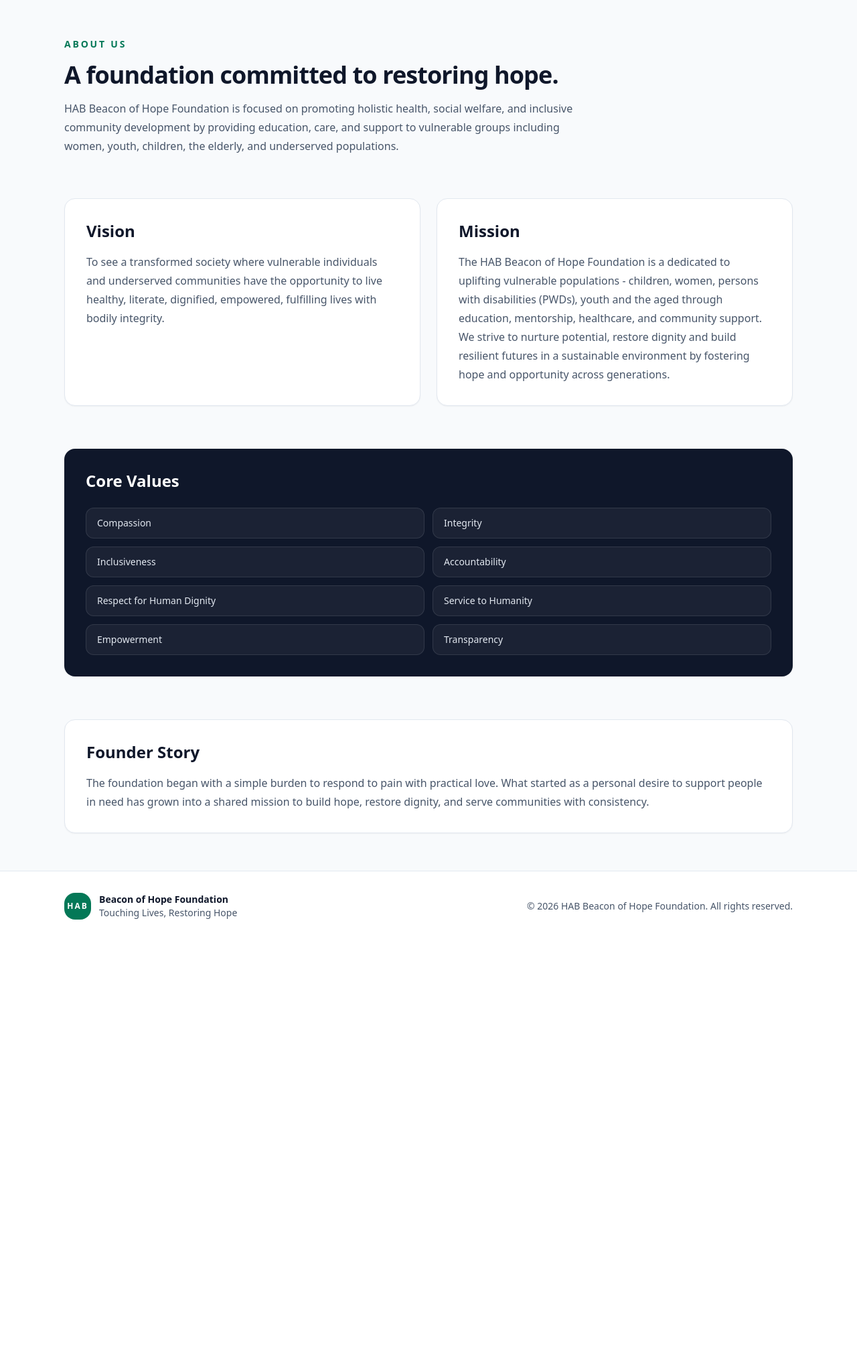
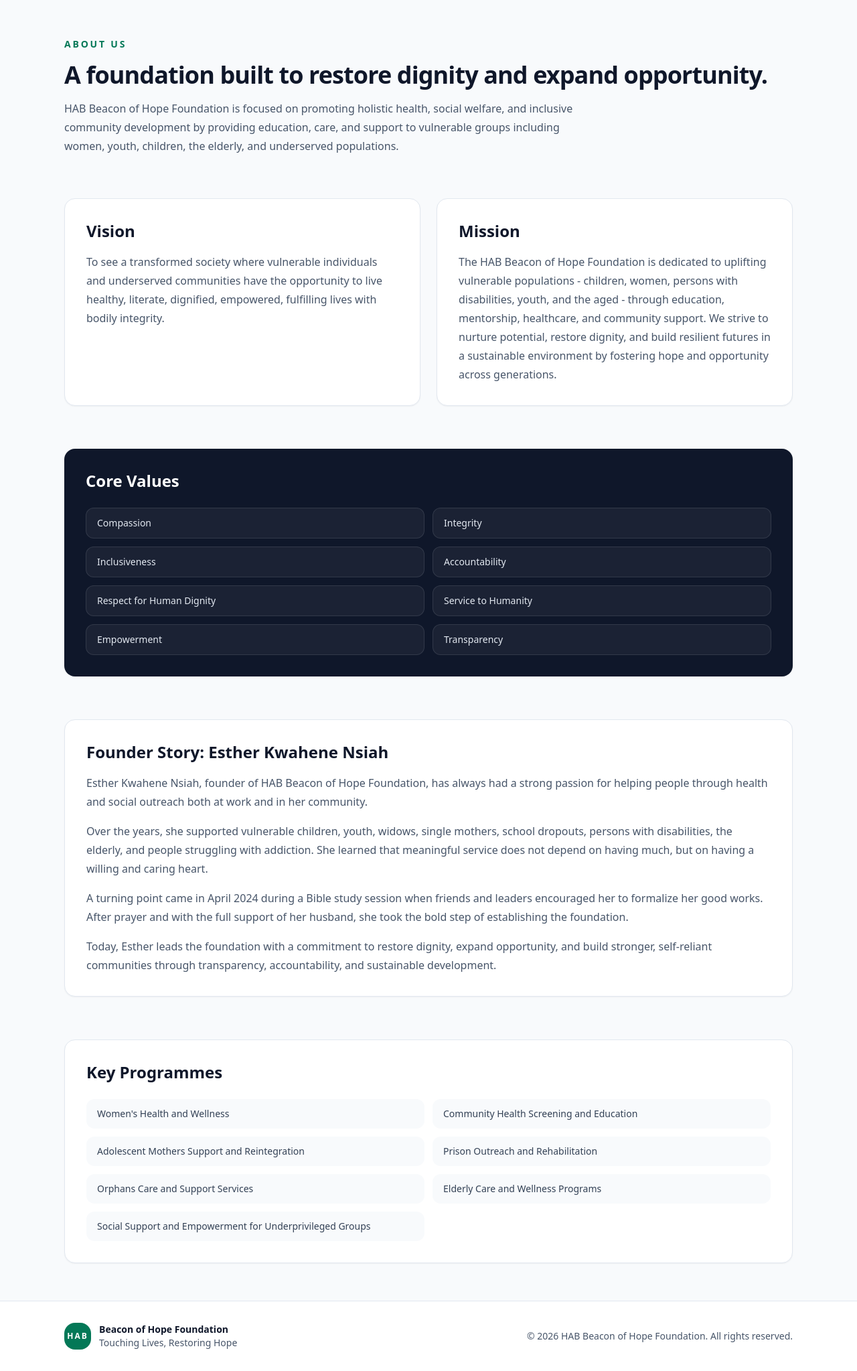
Before and after one commit to khaeyMensah/hab_foundation, a Django app: page /about/ in a window 1280 px wide. Shown: the part 77-2124 px from the top of the page at 67% size. Before the commit the page ends 1450 px from the top, so only its background shows below. Run offline with Django 5.2, Linux system fonts and the light colour scheme; parts of the project's set-up code (start-up, migrations or seed data) failed here and were passed over; some libraries are stand-ins or nearby versions.

Commit message:
Update core pages

```diff
--- a/core/templates/core/about.html
+++ b/core/templates/core/about.html
@@ -5,9 +5,9 @@
 {% block content %}
 <section class="space-y-4">
     <p class="text-sm font-semibold uppercase tracking-[0.2em] text-emerald-700">About Us</p>
-    <h1 class="text-3xl font-bold tracking-tight text-slate-900 sm:text-4xl">A foundation committed to restoring hope.</h1>
+    <h1 class="text-3xl font-bold tracking-tight text-slate-900 sm:text-4xl">A foundation built to restore dignity and expand opportunity.</h1>
     <p class="max-w-3xl text-base leading-7 text-slate-600">
-        HAB Beacon of Hope Foundation is focused on promoting holistic health, social welfare, and inclusive community development by providing education, care, and support to vulnerable groups including women, youth, children, the elderly, and underserved populations.
+        {{ main_objective }}
     </p>
 </section>
 
@@ -21,8 +21,7 @@
     <article class="rounded-2xl border border-slate-200 bg-white p-6 shadow-sm sm:p-8">
         <h2 class="text-2xl font-semibold text-slate-900">Mission</h2>
         <p class="mt-4 text-base leading-7 text-slate-600">
-            The HAB Beacon of Hope Foundation is a dedicated to uplifting vulnerable populations - children, women, persons with disabilities (PWDs), youth and the aged through education, mentorship, healthcare, and community support.
-            We strive to nurture potential, restore dignity and build resilient futures in a sustainable environment by fostering hope and opportunity across generations.
+            The HAB Beacon of Hope Foundation is dedicated to uplifting vulnerable populations - children, women, persons with disabilities, youth, and the aged - through education, mentorship, healthcare, and community support. We strive to nurture potential, restore dignity, and build resilient futures in a sustainable environment by fostering hope and opportunity across generations.
         </p>
     </article>
 </section>
@@ -37,9 +36,20 @@
 </section>
 
 <section class="rounded-2xl border border-slate-200 bg-white p-6 shadow-sm sm:p-8">
-    <h2 class="text-2xl font-semibold text-slate-900">Founder Story</h2>
-    <p class="mt-4 text-base leading-7 text-slate-600">
-        The foundation began with a simple burden to respond to pain with practical love. What started as a personal desire to support people in need has grown into a shared mission to build hope, restore dignity, and serve communities with consistency.
-    </p>
+    <h2 class="text-2xl font-semibold text-slate-900">Founder Story: Esther Kwahene Nsiah</h2>
+    <div class="mt-4 space-y-4 text-base leading-7 text-slate-600">
+        {% for paragraph in founder_story %}
+            <p>{{ paragraph }}</p>
+        {% endfor %}
+    </div>
+</section>
+
+<section class="rounded-2xl border border-slate-200 bg-white p-6 shadow-sm sm:p-8">
+    <h2 class="text-2xl font-semibold text-slate-900">Key Programmes</h2>
+    <ul class="mt-6 grid gap-3 sm:grid-cols-2">
+        {% for programme in key_programmes %}
+            <li class="rounded-xl bg-slate-50 px-4 py-3 text-sm text-slate-700">{{ programme }}</li>
+        {% endfor %}
+    </ul>
 </section>
 {% endblock %}
--- a/core/templates/core/contact.html
+++ b/core/templates/core/contact.html
@@ -7,7 +7,7 @@
     <p class="text-sm font-semibold uppercase tracking-[0.2em] text-emerald-700">Contact</p>
     <h1 class="text-3xl font-bold tracking-tight text-slate-900 sm:text-4xl">Let's connect.</h1>
     <p class="max-w-3xl text-base leading-7 text-slate-600">
-        Reach out for partnerships, volunteer opportunities, support inquiries, or general questions about the foundation.
+        Reach out for partnerships, volunteering, health outreach, education support, rehabilitation programmes, orphan care, elderly wellness, or general questions about the foundation.
     </p>
 </section>
 
@@ -15,6 +15,10 @@
     <article class="rounded-2xl border border-slate-200 bg-white p-6 shadow-sm sm:p-8">
         <h2 class="text-2xl font-semibold text-slate-900">Contact Information</h2>
         <div class="mt-6 space-y-5 text-sm text-slate-600">
+            <div>
+                <p class="font-semibold text-slate-900">Executive Director</p>
+                <p>Esther Kwahene Nsiah</p>
+            </div>
             <div>
                 <p class="font-semibold text-slate-900">Email</p>
                 <p class="break-words">habbeaconofhopefoundation@gmail.com</p>
--- a/core/views.py
+++ b/core/views.py
@@ -1,6 +1,10 @@
 from django.shortcuts import render
 
 from programs.services import get_programs
+
+MAIN_OBJECTIVE = (
+    "HAB Beacon of Hope Foundation is focused on promoting holistic health, social welfare, and inclusive community development by providing education, care, and support to vulnerable groups including women, youth, children, the elderly, and underserved populations."
+)
 
 CORE_VALUES = [
     "Compassion",
@@ -13,23 +17,127 @@ CORE_VALUES = [
     "Transparency",
 ]
 
+WHO_WE_SERVE = [
+    "Women and adolescent mothers",
+    "Children and orphans",
+    "Youth and school dropouts",
+    "Persons with disabilities",
+    "The elderly",
+    "Underserved communities",
+]
+
+KEY_PROGRAMMES = [
+    "Women's Health and Wellness",
+    "Community Health Screening and Education",
+    "Adolescent Mothers Support and Reintegration",
+    "Prison Outreach and Rehabilitation",
+    "Orphans Care and Support Services",
+    "Elderly Care and Wellness Programs",
+    "Social Support and Empowerment for Underprivileged Groups",
+]
+
 IMPACT_HIGHLIGHTS = [
     {
-        "title": "Education support",
-        "description": "Helping children and families access learning opportunities and school essentials.",
+        "title": "Breast cancer awareness and screening",
+        "description": (
+            "On 19 October 2025, the foundation held a major outreach at Holy Spirit Catholic "
+            "Church, Sunyani, screening 30 women and referring 7 for further medical care."
+        ),
     },
     {
-        "title": "Community outreach",
-        "description": "Providing practical care through local support drives and compassionate engagement.",
+        "title": "Adolescent mothers back to school",
+        "description": (
+            "From March to July 2025, vulnerable adolescent mothers across the Bono Region "
+            "received reintegration support to return to school and rebuild confidence."
+        ),
     },
     {
-        "title": "Hope restoration",
-        "description": "Creating safe spaces where vulnerable people can find encouragement and direction.",
+        "title": "Prison outreach and health education",
+        "description": (
+            "On 17 October 2025, breast cancer education and free breast examinations reached "
+            "female inmates and staff at Sunyani Central Prison."
+        ),
     },
     {
-        "title": "Volunteer partnerships",
-        "description": "Mobilizing people who want to serve and make a measurable difference together.",
+        "title": "Orphanage care and health support",
+        "description": (
+            "Between December 2024 and January 2025, the foundation supported four orphanages "
+            "in Sunyani with hygiene education, sanitary pads, and health screenings."
+        ),
     },
+    {
+        "title": "Elderly home visits and wellness support",
+        "description": (
+            "Through continuous home visits in Sunyani and Fiapre during 2024 and 2025, "
+            "elderly adults received health education, emotional support, and wellness checks."
+        ),
+    },
+]
+
+FUTURE_PRIORITIES = [
+    {
+        "title": "Expand health screening and education",
+        "description": (
+            "Organize quarterly breast cancer, hypertension, diabetes, and wellness screenings "
+            "while strengthening referrals through hospitals and clinics."
+        ),
+    },
+    {
+        "title": "Build a formal support pathway for adolescent mothers",
+        "description": (
+            "Establish mentorship, counselling, educational support, and vocational training "
+            "for adolescent mothers returning to school and work."
+        ),
+    },
+    {
+        "title": "Scale prison rehabilitation and reintegration outreach",
+        "description": (
+            "Introduce literacy support, skills training, counselling, and preparation for "
+            "life after release."
+        ),
+    },
+    {
+        "title": "Strengthen orphanage and child development programmes",
+        "description": (
+            "Provide regular medical screening, hygiene packs, educational materials, and "
+            "psychosocial support for children and caregivers."
+        ),
+    },
+    {
+        "title": "Grow elderly wellness and homecare services",
+        "description": (
+            "Train volunteers in companionship and homecare while building a mobile wellness "
+            "team for regular visits and emergency assessments."
+        ),
+    },
+    {
+        "title": "Expand empowerment, jobs, and sustainability initiatives",
+        "description": (
+            "Launch vocational training, internships, micro-loans, and social enterprise ideas "
+            "to strengthen long-term self-reliance."
+        ),
+    },
+]
+
+FOUNDER_STORY = [
+    (
+        "Esther Kwahene Nsiah, founder of HAB Beacon of Hope Foundation, has always had a strong "
+        "passion for helping people through health and social outreach both at work and in her community."
+    ),
+    (
+        "Over the years, she supported vulnerable children, youth, widows, single mothers, school "
+        "dropouts, persons with disabilities, the elderly, and people struggling with addiction. "
+        "She learned that meaningful service does not depend on having much, but on having a willing and caring heart."
+    ),
+    (
+        "A turning point came in April 2024 during a Bible study session when friends and leaders "
+        "encouraged her to formalize her good works. After prayer and with the full support of her husband, "
+        "she took the bold step of establishing the foundation."
+    ),
+    (
+        "Today, Esther leads the foundation with a commitment to restore dignity, expand opportunity, "
+        "and build stronger, self-reliant communities through transparency, accountability, and sustainable development."
+    ),
 ]
 
 
@@ -38,17 +146,27 @@ def home(request):
     context = {
         "featured_programs": featured_programs,
         "impact_highlights": IMPACT_HIGHLIGHTS[:3],
+        "main_objective": MAIN_OBJECTIVE,
+        "who_we_serve": WHO_WE_SERVE,
     }
     return render(request, "core/home.html", context)
 
 
 def about(request):
-    context = {"core_values": CORE_VALUES}
+    context = {
+        "core_values": CORE_VALUES,
+        "main_objective": MAIN_OBJECTIVE,
+        "founder_story": FOUNDER_STORY,
+        "key_programmes": KEY_PROGRAMMES,
+    }
     return render(request, "core/about.html", context)
 
 
 def impact(request):
-    context = {"impact_highlights": IMPACT_HIGHLIGHTS}
+    context = {
+        "impact_highlights": IMPACT_HIGHLIGHTS,
+        "future_priorities": FUTURE_PRIORITIES,
+    }
     return render(request, "core/impact.html", context)
 
 
--- a/programs/templates/programs/list.html
+++ b/programs/templates/programs/list.html
@@ -7,7 +7,7 @@
     <p class="text-sm font-semibold uppercase tracking-[0.2em] text-emerald-700">Programs</p>
     <h1 class="text-3xl font-bold tracking-tight text-slate-900 sm:text-4xl">Programs that serve with purpose.</h1>
     <p class="max-w-3xl text-base leading-7 text-slate-600">
-        Explore the foundation initiatives designed to support communities, respond to needs, and create long-term impact.
+        These programmes translate the foundation's mission into practical support for women, youth, children, persons with disabilities, the elderly, and underserved communities.
     </p>
 </section>
 
```
Also changed, not shown: core/templates/core/home.html (+11 -10 lines), core/templates/core/impact.html (+16 -8 lines), programs/migrations/0002_seed_foundation_programs.py (added).
